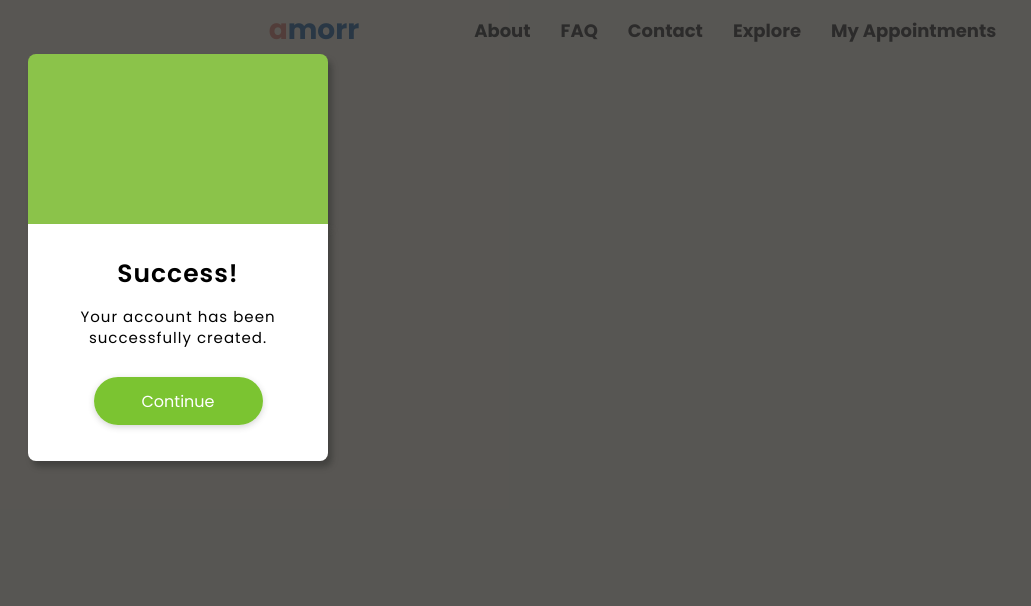
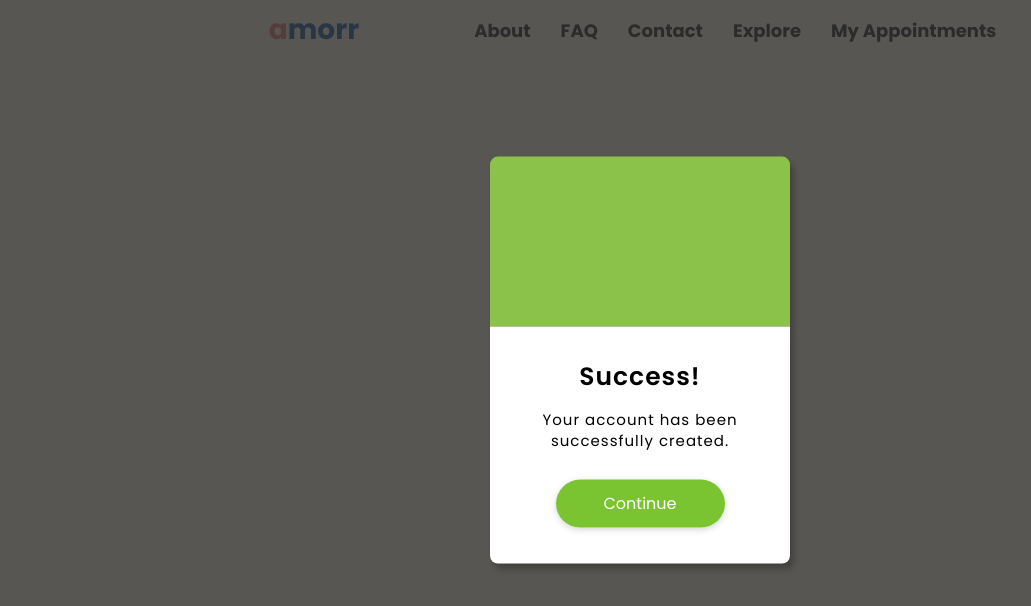
Before and after one commit to serhatgktp/amorr, a React (Create React App) app in the folder frontend/: page / in a window 1280 px wide. Shown: the top 606 px of the page, without its empty margins (0-1031 px from the left). Built offline with nearby package versions, Linux system fonts and the light colour scheme; some icons are missing.

Commit message:
110: Fixed centering issues relative on screens

```diff
--- a/frontend/src/components/success_registration_popup/SuccessPopup.css
+++ b/frontend/src/components/success_registration_popup/SuccessPopup.css
@@ -14,6 +14,9 @@
 
 .sucessPopupContent {
     position: absolute;
+    top: 40%;
+    left: 50%;
+    transform: translate(-50%, -50%);
     width: 300px;
     line-height: 1.4;
     padding: 14px 28px;
```
